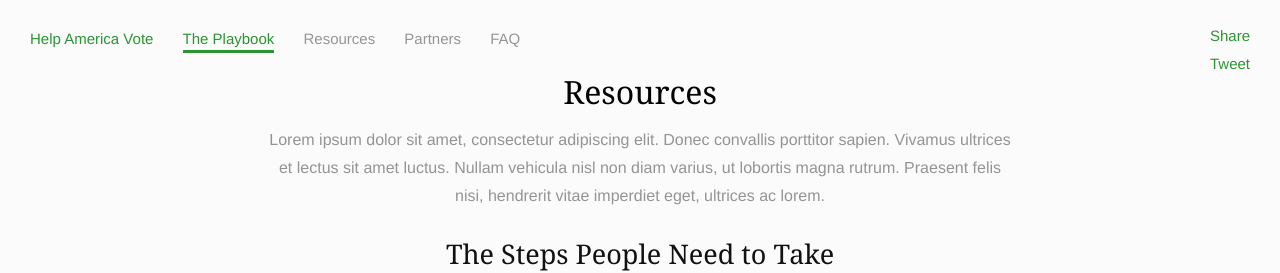
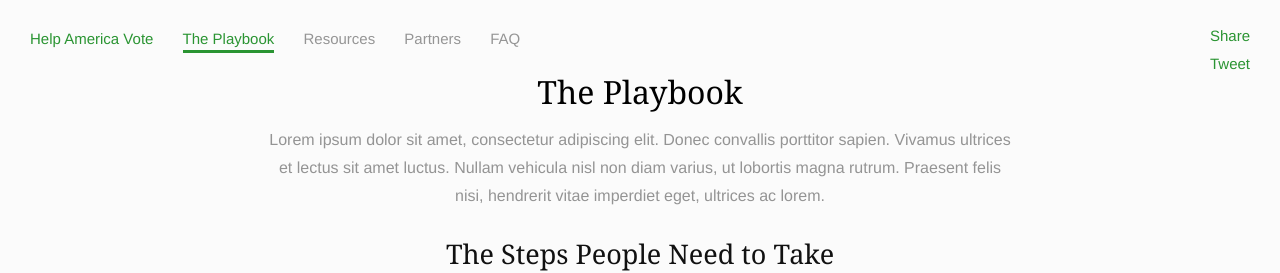
Before and after one commit to techthevote/techthevote.github.io, a Jekyll site: the page built from playbook.md, in a window 1280 px wide. Shown: the top 273 px of the page. Built offline with Jekyll 4.4.1, drawn with Linux system fonts in a browser that asks for light colours; nearby versions of some CDN libraries; comment, search, counter and statistics services are not loaded.

Commit message:
another typo

```diff
--- a/playbook.md
+++ b/playbook.md
@@ -6,7 +6,7 @@
 ---
 
 <div class="page-header">
-  Resources
+  The Playbook
   <div class="inner">
     Lorem ipsum dolor sit amet, consectetur adipiscing elit. Donec convallis porttitor sapien. Vivamus ultrices et lectus sit amet luctus. Nullam vehicula nisl non diam varius, ut lobortis magna rutrum. Praesent felis nisi, hendrerit vitae imperdiet eget, ultrices ac lorem.
   </div>
```
